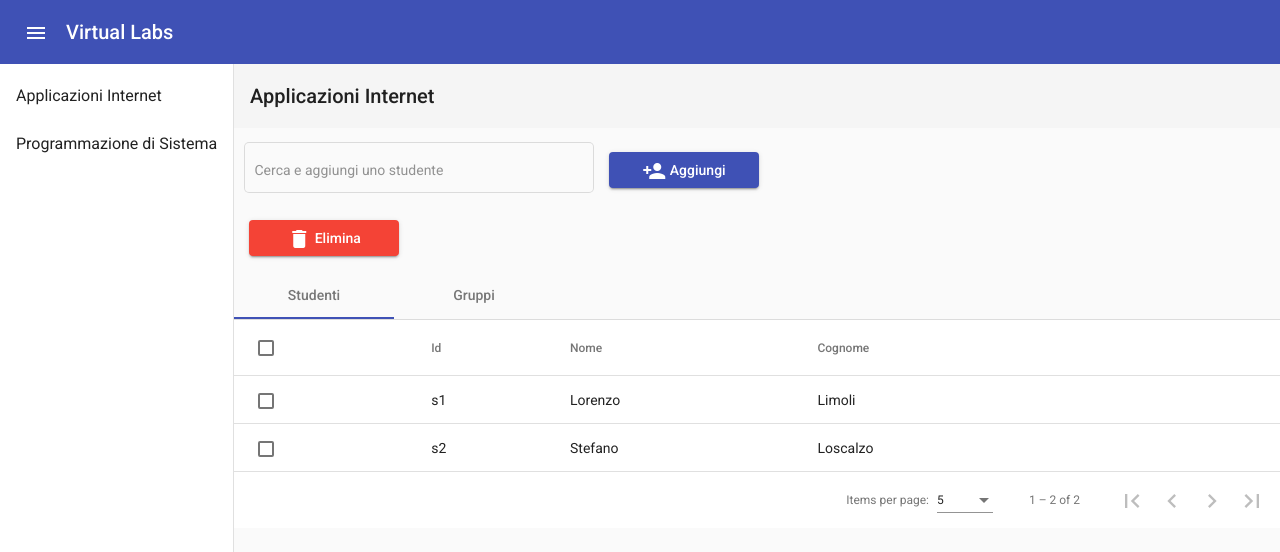
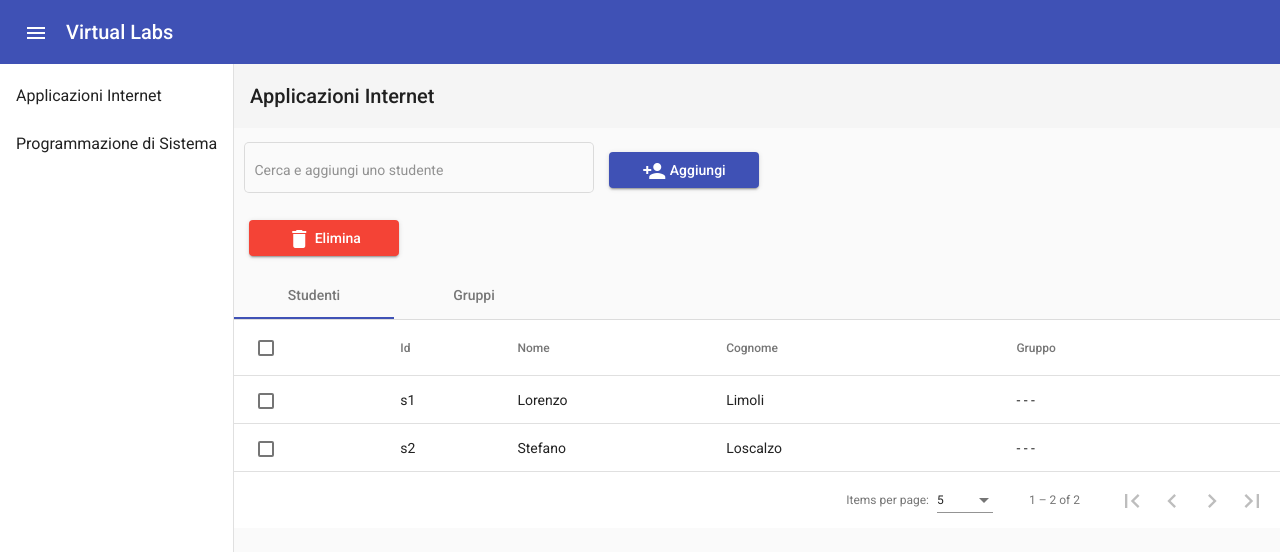
Before and after one commit to lore-lml/ai2020-laboratorio4-5, an Angular app: page / in a window 1280 px wide. Shown: the top 552 px of the page. Built offline with nearby package versions, Linux system fonts and the light colour scheme.

Commit message:
checkbox animation

```diff
--- a/src/app/app.component.html
+++ b/src/app/app.component.html
@@ -86,6 +86,11 @@
               <th mat-header-cell *matHeaderCellDef mat-sort-header> Cognome </th>
               <td mat-cell *matCellDef="let element"> {{element.lastName}} </td>
             </ng-container>
+            <!-- Group Column-->
+            <ng-container matColumnDef="group">
+              <th mat-header-cell *matHeaderCellDef> Gruppo </th>
+              <td mat-cell *matCellDef="let element"> {{element.group}} </td>
+            </ng-container>
 
             <tr mat-header-row *matHeaderRowDef="studentTable.displayedColumns"></tr>
             <tr mat-row *matRowDef="let row; columns: studentTable.displayedColumns;"></tr>
@@ -96,6 +101,7 @@
 
       <mat-tab label="Gruppi">
         <div class="container">
+          <h1>Gruppi Applicazioni Internet</h1>
         </div>
       </mat-tab>
     </mat-tab-group>
--- a/src/app/app.component.ts
+++ b/src/app/app.component.ts
@@ -49,7 +49,7 @@ export class StudentTable{
   students: ReadonlyArray<Student>;
   addedStudents: MatTableDataSource<Student>;
   filteredStudents: Array<Student>;
-  displayedColumns: string[] = ['select', 'id', 'firstName', 'lastName'];
+  displayedColumns: string[] = ['select', 'id', 'firstName', 'lastName', 'group'];
   headerState: number; // 1 = unchecked, 2 = indeterminate, 3 = checked
   formControl: FormControl;
   selectedStudent: Student;
@@ -90,7 +90,9 @@ export class StudentTable{
     return this.headerState === 2;
   }
   isHeaderChecked(): boolean {
-    return this.headerState === 3;
+    // If state == 2 -> indeterminate == true -> indeterminate state wins over checked
+    // Needed to not break checkbox header animation
+    return this.headerState >= 2;
   }
   onCheckboxChange(i: number, event) {
     this.addedStudents._pageData(this.addedStudents.data)[i].checked = event.checked;
--- a/src/app/student.model.ts
+++ b/src/app/student.model.ts
@@ -2,12 +2,14 @@ export class Student {
   id: string;
   firstName: string;
   lastName: string;
+  group: string;
   checked: boolean;
 
   constructor(id: string, firstName: string, lastName: string) {
     this.id = id;
     this.firstName = firstName;
     this.lastName = lastName;
+    this.group = '- - -';
     this.checked = false;
   }
   toString = (): string => {
```
Also changed, not shown: src/app/app.component.css (line endings or trailing spaces). Lines whose indentation alone changed are shown as unchanged.
